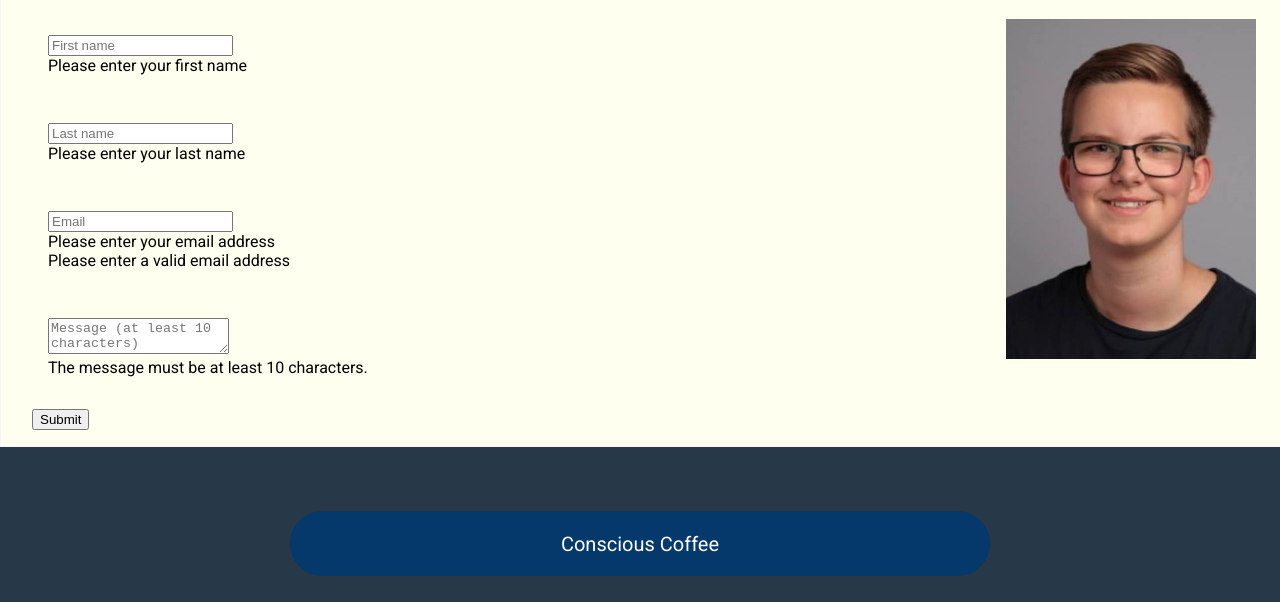
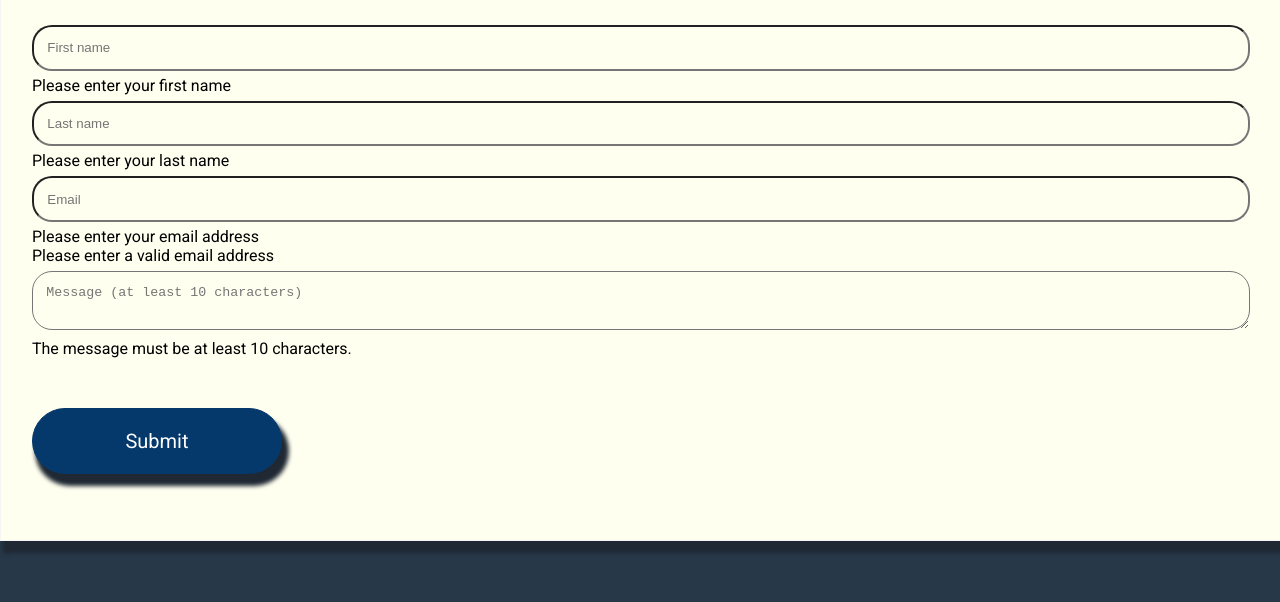
Before and after one commit to btfredr/fredrik-fordelsen-portfolio, a plain HTML site: page contact.html in a window 1280 px wide. Shown: the part 197-799 px from the top of the page. Drawn offline with Linux system fonts and the light colour scheme.

Commit message:
customized buttons and contact form

```diff
--- a/contact.html
+++ b/contact.html
@@ -29,9 +29,6 @@
               <div class="text-background">
                 <div class="text">
                   <h1 class="font">Want to get in touch with me?</h1>
-                  <div class="images">
-                    <img src="./images/profilepic.jpg" alt="myself" style="max-width: 250px">
-                  </div>
                   <div class="contact-container">
                   <form id="contactForm">
                     <div class="form-section">
@@ -55,7 +52,7 @@
                         <div class="form-error" id="messageError">The message must be at least 10 characters.</div>
                     </div>
 
-                    <button type="submit" class="btn btn-primary" id="submit">Submit</button>
+                    <button type="submit" class="contact-btn" id="submit">Submit</button>
                 </form>
             </div>
                 </div>
--- a/css/master.css
+++ b/css/master.css
@@ -301,6 +301,7 @@ body, html {
     margin-top: 10px;
     position: relative;
     margin-bottom: 5%;
+    box-shadow: 5px 10px 4px 2px #1F2833;
   }
   @media only screen and (min-width: 768px) {
     /* For desktop: */
@@ -323,7 +324,7 @@ body, html {
     font-family: 'Roboto', sans-serif;
     padding: 1em;
     margin-bottom: 5%;
-
+    box-shadow: 5px 10px 4px 2px #1F2833;
   }
 @media only screen and (min-width: 768px) {
     .btn-list button {
@@ -368,14 +369,44 @@ body, html {
       }
   }
 
-  .form-section {
-      width: 100%;
-      padding: 1em;
-      box-sizing: border-box;
-      margin-top: 6px;
-      margin-bottom: 16px;
-      resize: vertical;
+.form-control {
+    width: 100%;
+    padding: 1em;
+    box-sizing: border-box;
+    margin-top: 6px;
+    margin-bottom: 5px;
+    resize: vertical;
+    background-color: transparent;
+    border-radius: 20px;
+
   }
+
+.contact-btn {
+    background-color: #05386b;
+    border: 1px solid #05386b;
+    color: white;
+    padding: 10px 15px;
+    margin-top: 50px;
+    cursor: pointer;
+    width: 100%;
+    display: center;
+    font-size: 20px;
+    font-family: 'Roboto', sans-serif;
+    margin-bottom: 5%;
+    box-shadow: 5px 10px 4px 2px #1F2833;
+}
+
+@media only screen and (min-width: 700px) {
+    .contact-btn {
+        max-width: 250px;
+
+        border-radius: 40px;
+        margin-bottom: 50px;
+        padding: 1em;
+        font-family: 'Roboto', sans-serif;
+    }
+}
+
 
 .btn-image {
     max-width: 100%;
@@ -383,6 +414,9 @@ body, html {
     padding: 1em;
     margin-bottom: 10px;
     margin-bottom: 10px;
+    box-shadow: 5px 10px 4px 2px #1F2833;
+    background-color: #2F4454;
+    border-radius: 20px;
 }
 
 @media only screen and (min-width: 300px) and (max-width: 450px) {
```
